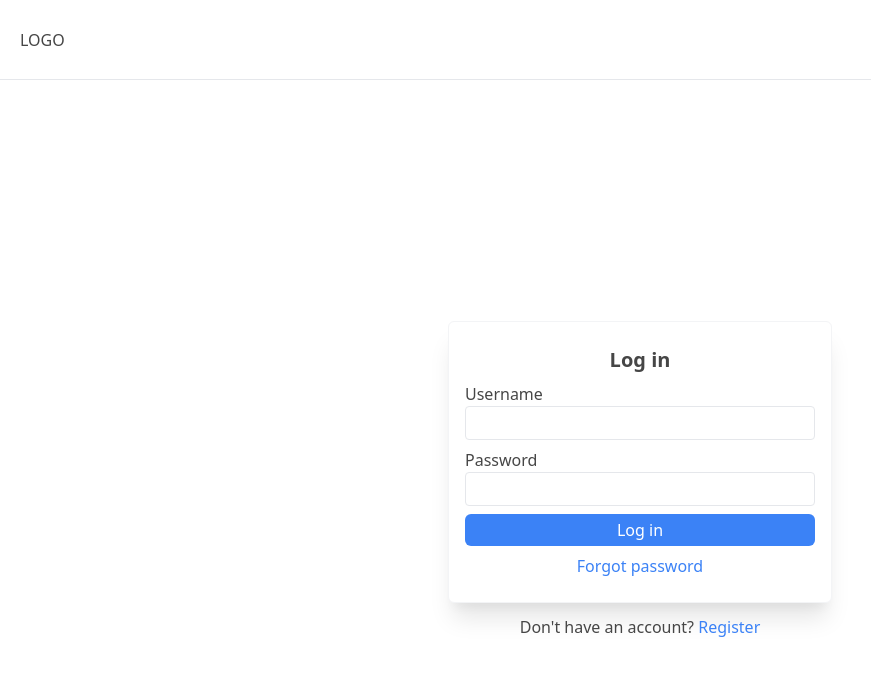
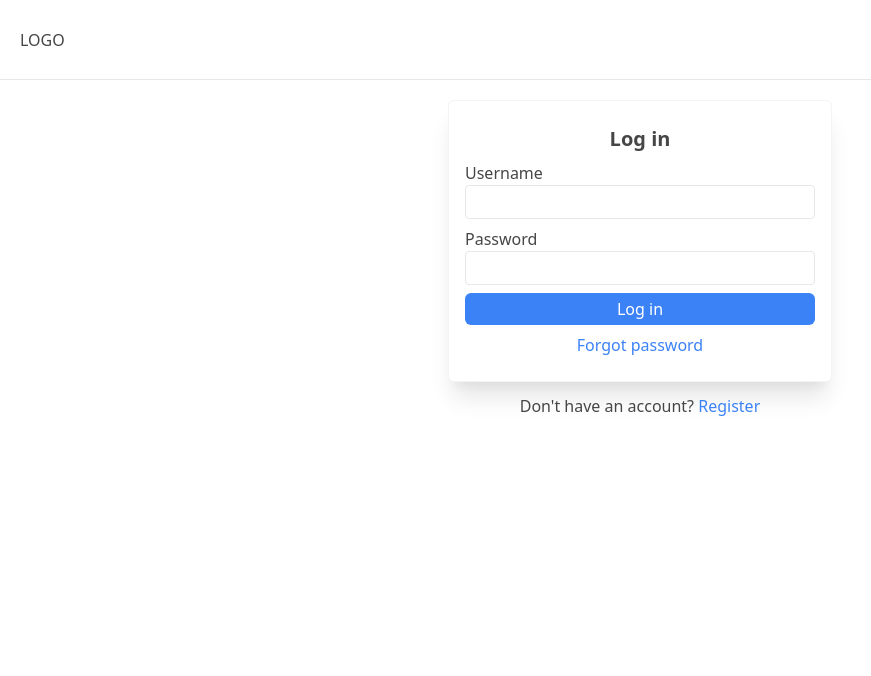
Before and after one commit to christocarr/firebase-next-auth, a Next.js app: page /login in a window 1280 px wide. Shown: the top 676 px of the page, without its empty margins (0-871 px from the left). Built offline with nearby package versions, Linux system fonts and the light colour scheme; no server answers.

Commit message:
fix: layout of main overflowing into header

```diff
--- a/components/Layout/Layout.js
+++ b/components/Layout/Layout.js
@@ -14,15 +14,13 @@ function Layout({ children }) {
         <meta name="viewport" content="initial-scale=1.0, width=device-width" />
       </Head>
       <Header />
-      <main className="w-screen h-screen flex flex-col justify-center items-center">
-        <div className="flex flex-col justify-center items-center w-full max-w-xl p-5">
+      <main className="flex flex-col justify-center items-center max-w-screen-lg m-auto p-5">
         {children}
         {showModal && (
           <Modal>
             <ImageUpload />
           </Modal>
         )}
-        </div>
       </main>
     </>
   );
```
Lines whose indentation alone changed are shown as unchanged.
